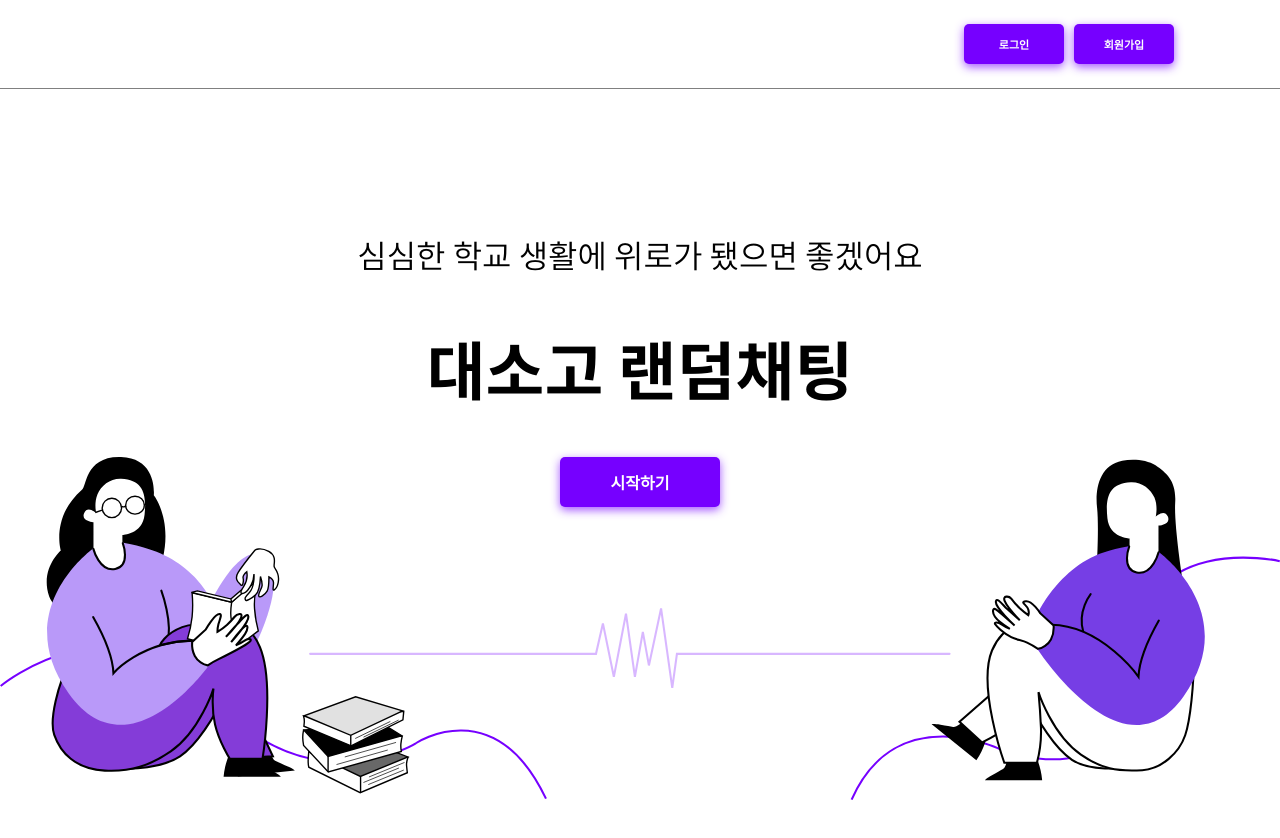
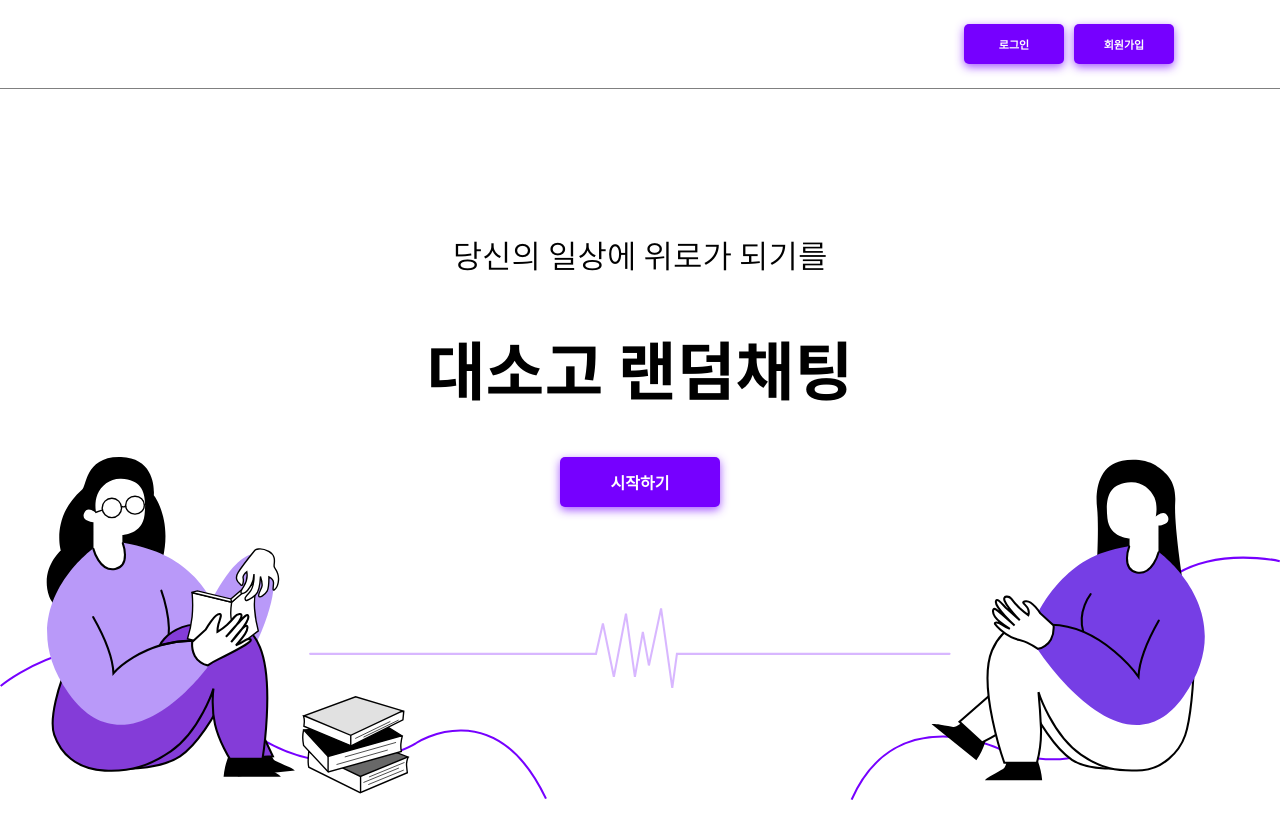
Before and after one commit to jjmin321/RandomChatting_Web, a Vue app: page / in a window 1280 px wide. Shown: the top 838 px of the page. Built offline with nearby package versions, Linux system fonts and the light colour scheme.

Commit message:
[MODIFY] first-content 변경

```diff
--- a/src/components/Main.vue
+++ b/src/components/Main.vue
@@ -16,7 +16,7 @@
       <img class="background-img" src="../static/background.svg" />
       <div class="first-box">
         <div class="first-content">
-          심심한 학교 생활에 위로가 됐으면 좋겠어요
+          당신의 일상에 위로가 되기를
           <h1> 대소고 랜덤채팅 </h1>
           <button class="start-btn" onclick="location.href='chatting'">
           시작하기
```
